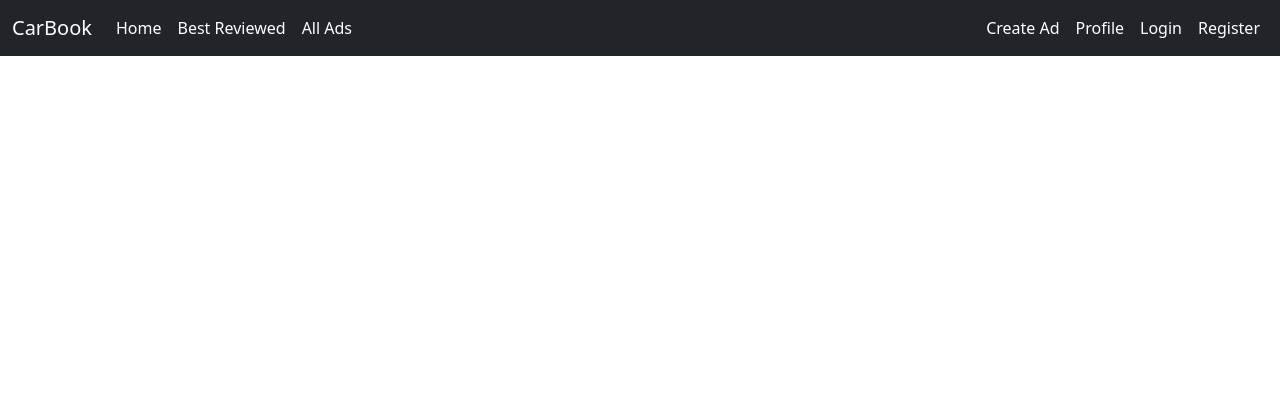
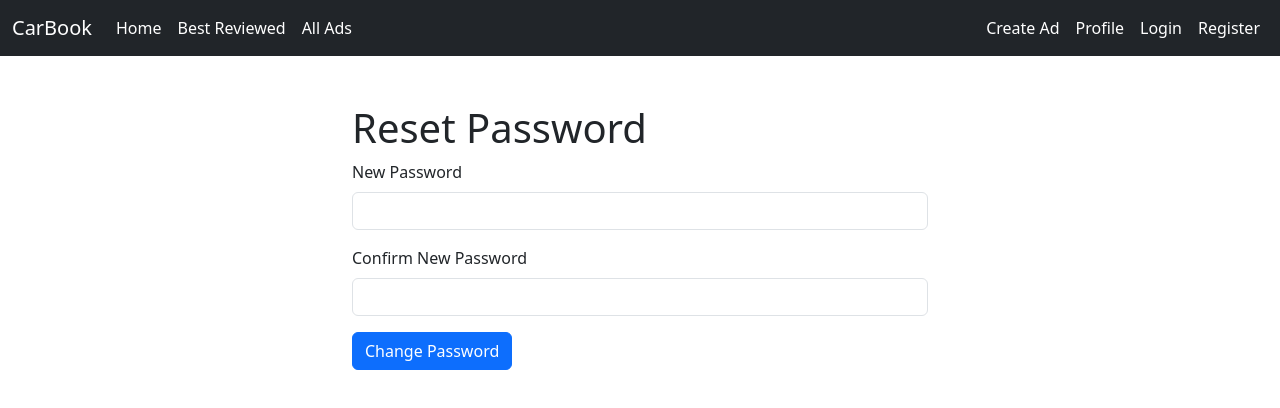
Before and after one commit to alextepper/carBook, a Vue app: page /reset-password/1 in a window 1280 px wide. Shown: the top 408 px of the page. Built offline with nearby package versions, Linux system fonts and the light colour scheme.

Commit message:
chore: Add crypto-js library for encryption and decryption functionality
fully working password reset

```diff
--- a/package.json
+++ b/package.json
@@ -16,6 +16,7 @@
     "bootstrap-icons": "^1.11.3",
     "bootstrap-vue": "^2.23.1",
     "bootstrap-vue-next": "^0.19.0",
+    "crypto-js": "^4.2.0",
     "pinia": "^2.1.7",
     "vue": "^3.4.21",
     "vue-easy-lightbox": "^1.19.0",
--- a/src/router/index.js
+++ b/src/router/index.js
@@ -5,6 +5,7 @@ import BestReviewed from '../views/BestReviewed.vue'
 import LoginView from '../views/auth/LoginView.vue'
 import RegisterView from '../views/auth/RegisterView.vue'
 import ForgotPasswordView from '../views/auth/ForgotPasswordView.vue'
+import ResetPasswordView from '../views/auth/ResetPasswordView.vue'
 import CreateAdView from '../views/CreateAdView.vue'
 import AdsListView from '../views/AdsListView.vue'
 import UserProfile from '../views/UserProfile.vue'
@@ -54,7 +55,8 @@ const routes = [
     path: '/user-profile',
     name: 'UserProfile',
     component: UserProfile
-  }
+  },
+  { path: '/reset-password/:token', name: 'ResetPassword', component: ResetPasswordView }
 ]
 
 const router = createRouter({
--- /dev/null
+++ b/src/utils/api.js
@@ -0,0 +1,36 @@
+import axios from 'axios'
+import CryptoJS from 'crypto-js'
+
+export function register(firstname, lastname, email, password) {
+  // Hash the password
+  const hashedPassword = CryptoJS.SHA256(password).toString()
+
+  return axios.post('http://localhost:3000/api/auth/signup', {
+    firstname,
+    lastname,
+    email,
+    password: hashedPassword
+  })
+}
+
+export function login(email, password) {
+  // Hash the password
+  const hashedPassword = CryptoJS.SHA256(password).toString()
+
+  return axios.post('http://localhost:3000/api/auth/login', {
+    email,
+    password: hashedPassword
+  })
+}
+
+export function forgotPassword(email) {
+  return axios.post('http://localhost:3000/api/auth/forgot-password', {
+    email
+  })
+}
+
+export function resetPassword(token, newPassword) {
+  return axios.put(`http://localhost:3000/api/auth/reset-password/${token}`, {
+    password: newPassword
+  })
+}
--- a/src/views/auth/ForgotPasswordView.vue
+++ b/src/views/auth/ForgotPasswordView.vue
@@ -12,6 +12,8 @@
 </template>
 
 <script>
+import { forgotPassword } from '../../utils/api'
+
 export default {
   name: 'ForgotPasswordView',
   data() {
@@ -21,8 +23,15 @@ export default {
   },
   methods: {
     forgotPassword() {
-      // Implement forgot password logic here
-      console.log('Resetting password for', this.email)
+      forgotPassword(this.email)
+        .then((response) => {
+          console.log(response)
+          // Handle success here, e.g. show a success message
+        })
+        .catch((error) => {
+          console.error(error)
+          // Handle error here, e.g. show an error message
+        })
     }
   }
 }
--- a/src/views/auth/LoginView.vue
+++ b/src/views/auth/LoginView.vue
@@ -17,6 +17,8 @@
 </template>
 
 <script>
+import { login } from '../../utils/api'
+
 export default {
   name: 'LoginView',
   data() {
@@ -27,8 +29,17 @@ export default {
   },
   methods: {
     login() {
-      // Implement login logic here
-      console.log('Logging in with', this.email, this.password)
+      login(this.email, this.password)
+        .then((response) => {
+          console.log(response)
+          // Save token and user data to localStorage
+          localStorage.setItem('token', response.data.token)
+          localStorage.setItem('user', JSON.stringify(response.data.data))
+        })
+        .catch((error) => {
+          console.error(error)
+          // Handle your error here
+        })
     }
   }
 }
--- a/src/views/auth/RegisterView.vue
+++ b/src/views/auth/RegisterView.vue
@@ -26,10 +26,14 @@
 </template>
 
 <script>
+import { register } from '../../utils/api'
+
 export default {
   name: 'RegisterView',
   data() {
     return {
+      firstname: 'max',
+      lastname: 'mustermann',
       email: '',
       password: '',
       confirmPassword: ''
@@ -41,8 +45,18 @@ export default {
         alert('Passwords do not match!')
         return
       }
-      // Implement register logic here
-      console.log('Registering with', this.email, this.password)
+
+      register(this.firstname, this.lastname, this.email, this.password)
+        .then((response) => {
+          console.log(response)
+          // Save token and user data to localStorage
+          localStorage.setItem('token', response.data.token)
+          localStorage.setItem('user', JSON.stringify(response.data.data))
+        })
+        .catch((error) => {
+          console.error(error)
+          // Handle your error here
+        })
     }
   }
 }
--- /dev/null
+++ b/src/views/auth/ResetPasswordView.vue
@@ -0,0 +1,65 @@
+<template>
+  <div class="container mt-5">
+    <h1>Reset Password</h1>
+    <form @submit.prevent="resetPassword">
+      <div class="mb-3">
+        <label for="password" class="form-label">New Password</label>
+        <input type="password" class="form-control" id="password" v-model="password" required />
+      </div>
+      <div class="mb-3">
+        <label for="confirmPassword" class="form-label">Confirm New Password</label>
+        <input
+          type="password"
+          class="form-control"
+          id="confirmPassword"
+          v-model="confirmPassword"
+          required
+        />
+      </div>
+      <button type="submit" class="btn btn-primary">Change Password</button>
+    </form>
+  </div>
+</template>
+
+<script>
+import { resetPassword } from '../../utils/api'
+import { useRoute } from 'vue-router'
+
+export default {
+  name: 'ResetPasswordView',
+  data() {
+    return {
+      password: '',
+      confirmPassword: ''
+    }
+  },
+  setup() {
+    const route = useRoute()
+    const token = route.params.token
+    return { token }
+  },
+  methods: {
+    resetPassword() {
+      if (this.password !== this.confirmPassword) {
+        alert('Passwords do not match!')
+        return
+      }
+      resetPassword(this.token, this.password)
+        .then((response) => {
+          console.log(response)
+          // Handle success here, e.g., show a success message
+        })
+        .catch((error) => {
+          console.error(error)
+          // Handle error here, e.g., show an error message
+        })
+    }
+  }
+}
+</script>
+
+<style scoped>
+.container {
+  max-width: 600px;
+}
+</style>
```
Also changed, not shown: 1 other file (tests, documents, lock files or other folders).
